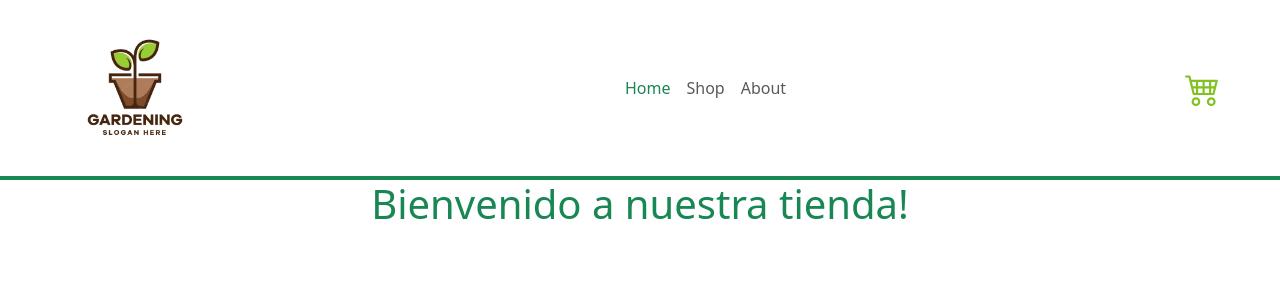
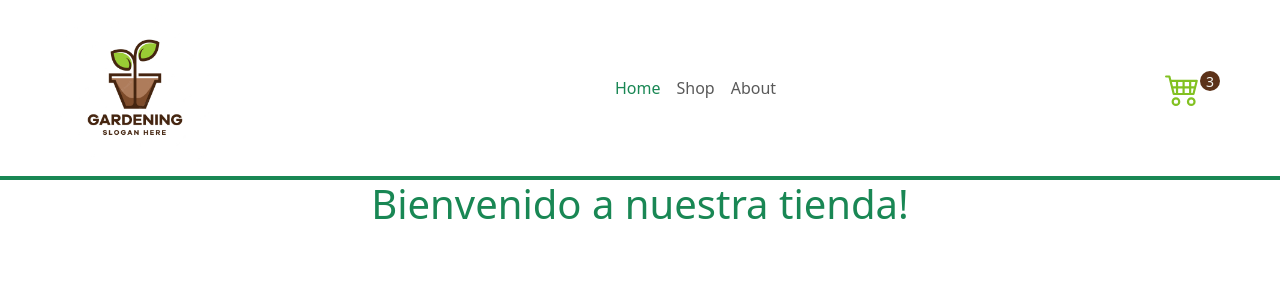
Before and after one commit to belen-ruiz/react-prentrega1, a React (Create React App) app: page / in a window 1280 px wide. Shown: the top 300 px of the page. Built offline with nearby package versions, Linux system fonts and the light colour scheme.

Commit message:
numero harcodeado

```diff
--- a/src/components/CartWidget.jsx
+++ b/src/components/CartWidget.jsx
@@ -1,4 +1,4 @@
-
+import "./app.css"
 
 const CartWidget = () =>{
     return(
@@ -10,7 +10,7 @@ const CartWidget = () =>{
             </div>
 
             <div className="numberH" >
-
+                3
             </div>
         </div>
     )
--- /dev/null
+++ b/src/components/app.css
@@ -0,0 +1,15 @@
+
+
+.iconoContenedor{
+    display: flex;
+}
+
+.numberH{
+    background-color:rgb(92, 50, 25);
+    width: 20px;
+    height: 20px;
+    border-radius: 10px;
+    color: rgb(244, 246, 243);
+    font-size: 14px;
+    text-align: center;
+}
```
